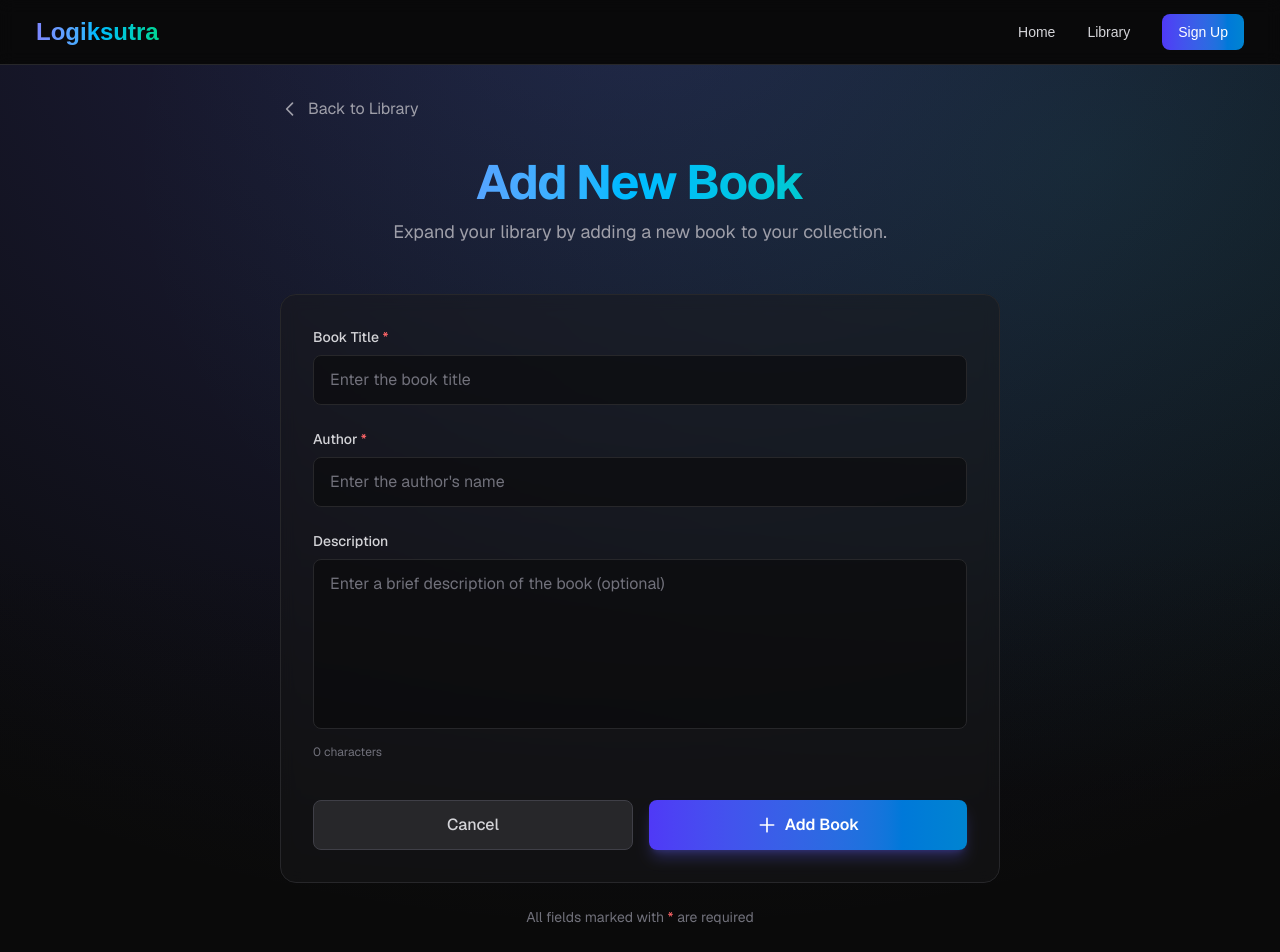
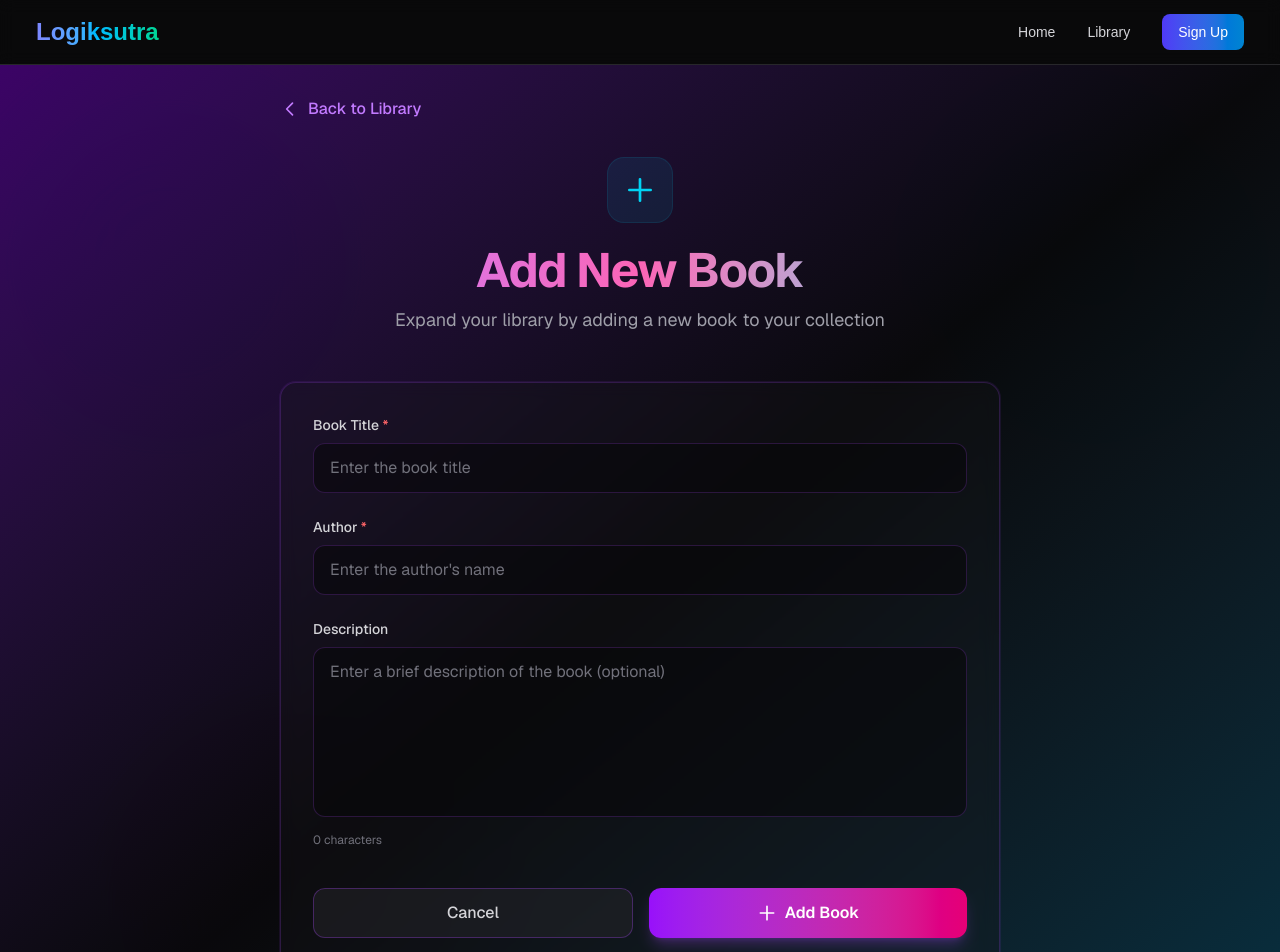
Before and after one commit to pikacoder44/Inkspire---Book-Review-Platform, a Next.js app in the folder frontend/: page /addbook in a window 1280 px wide. Shown: the top 952 px of the page. Built offline with nearby package versions, Linux system fonts and the light colour scheme.

Commit message:
Redesigned components

```diff
--- a/frontend/app/addbook/page.jsx
+++ b/frontend/app/addbook/page.jsx
@@ -56,18 +56,20 @@ const AddBook = () => {
   };
 
   return (
-    <main className="font-sans min-h-screen relative pb-16">
-      {/* Background gradients */}
+    <main className="font-sans min-h-screen relative pb-16 overflow-hidden">
+      {/* Animated Background */}
       <div className="pointer-events-none absolute inset-0 -z-10">
-        <div className="absolute inset-0 bg-[radial-gradient(80rem_60rem_at_50%_-10%,rgba(99,102,241,0.25),transparent),radial-gradient(60rem_40rem_at_85%_10%,rgba(16,185,129,0.12),transparent)]" />
-        <div className="absolute inset-0 bg-gradient-to-b from-transparent via-transparent to-[rgba(10,10,10,0.6)]" />
+        <div className="absolute inset-0 bg-gradient-to-br from-purple-950 via-zinc-950 to-cyan-950" />
+        <div className="absolute top-0 -left-4 w-96 h-96 bg-purple-500/20 rounded-full mix-blend-multiply filter blur-3xl animate-blob" />
+        <div className="absolute top-0 -right-4 w-96 h-96 bg-cyan-500/20 rounded-full mix-blend-multiply filter blur-3xl animate-blob animation-delay-2000" />
+        <div className="absolute -bottom-8 left-20 w-96 h-96 bg-pink-500/20 rounded-full mix-blend-multiply filter blur-3xl animate-blob animation-delay-4000" />
       </div>
 
       {/* Back Button */}
       <div className="relative mx-auto max-w-3xl px-6 pt-8">
         <button
           onClick={() => router.push("/books")}
-          className="inline-flex items-center gap-2 text-zinc-400 hover:text-zinc-200 transition-colors"
+          className="inline-flex items-center gap-2 text-purple-400 hover:text-purple-300 transition-colors font-medium"
         >
           <svg
             className="w-5 h-5"
@@ -89,19 +91,23 @@ const AddBook = () => {
       {/* Header Section */}
       <section className="relative mx-auto max-w-3xl px-6 pt-8 pb-4">
         <div className="text-center">
-
-          <h1 className="text-4xl sm:text-5xl font-bold tracking-tight bg-gradient-to-r from-indigo-400 via-sky-400 to-emerald-400 bg-clip-text text-transparent mb-3">
+          <div className="inline-flex h-16 w-16 items-center justify-center rounded-2xl bg-cyan-500/10 mb-6 ring-1 ring-cyan-500/20">
+            <svg className="w-8 h-8 text-cyan-400" fill="none" stroke="currentColor" viewBox="0 0 24 24">
+              <path strokeLinecap="round" strokeLinejoin="round" strokeWidth={2} d="M12 4v16m8-8H4" />
+            </svg>
+          </div>
+          <h1 className="text-4xl sm:text-5xl font-bold tracking-tight bg-gradient-to-r from-purple-400 via-pink-400 to-cyan-400 bg-clip-text text-transparent mb-3">
             Add New Book
           </h1>
           <p className="text-lg text-zinc-400 max-w-xl mx-auto">
-            Expand your library by adding a new book to your collection.
+            Expand your library by adding a new book to your collection
           </p>
         </div>
       </section>
 
       {/* Form Section */}
       <section className="relative mx-auto max-w-3xl px-6 py-8">
-        <div className="rounded-2xl border border-zinc-800 bg-zinc-900/50 backdrop-blur-sm p-8">
+        <div className="rounded-2xl border border-purple-500/20 bg-zinc-900/30 backdrop-blur-sm p-8 ring-1 ring-purple-500/10">
           <form onSubmit={handleSubmit} className="space-y-6">
             {/* Title Field */}
             <div>
@@ -118,7 +124,7 @@ const AddBook = () => {
                 value={title}
                 onChange={(e) => setTitle(e.target.value)}
                 placeholder="Enter the book title"
-                className="w-full rounded-lg border border-zinc-800 bg-zinc-950/60 px-4 py-3 text-base text-zinc-200 placeholder-zinc-500 outline-none focus:border-indigo-500 focus:ring-2 focus:ring-indigo-500/20 transition-all"
+                className="w-full rounded-xl border border-purple-500/20 bg-zinc-950/60 px-4 py-3 text-base text-zinc-200 placeholder-zinc-500 outline-none focus:border-purple-500/40 focus:ring-2 focus:ring-purple-500/20 transition-all"
               />
             </div>
 
@@ -137,7 +143,7 @@ const AddBook = () => {
                 value={author}
                 onChange={(e) => setAuthor(e.target.value)}
                 placeholder="Enter the author's name"
-                className="w-full rounded-lg border border-zinc-800 bg-zinc-950/60 px-4 py-3 text-base text-zinc-200 placeholder-zinc-500 outline-none focus:border-indigo-500 focus:ring-2 focus:ring-indigo-500/20 transition-all"
+                className="w-full rounded-xl border border-purple-500/20 bg-zinc-950/60 px-4 py-3 text-base text-zinc-200 placeholder-zinc-500 outline-none focus:border-purple-500/40 focus:ring-2 focus:ring-purple-500/20 transition-all"
               />
             </div>
 
@@ -155,7 +161,7 @@ const AddBook = () => {
                 value={description}
                 onChange={(e) => setDescription(e.target.value)}
                 placeholder="Enter a brief description of the book (optional)"
-                className="w-full rounded-lg border border-zinc-800 bg-zinc-950/60 px-4 py-3 text-base text-zinc-200 placeholder-zinc-500 outline-none focus:border-indigo-500 focus:ring-2 focus:ring-indigo-500/20 transition-all resize-none"
+                className="w-full rounded-xl border border-purple-500/20 bg-zinc-950/60 px-4 py-3 text-base text-zinc-200 placeholder-zinc-500 outline-none focus:border-purple-500/40 focus:ring-2 focus:ring-purple-500/20 transition-all resize-none"
               />
               <p className="mt-2 text-xs text-zinc-500">
                 {description.length} characters
@@ -211,14 +217,14 @@ const AddBook = () => {
               <button
                 type="button"
                 onClick={() => router.push("/books")}
-                className="flex-1 rounded-lg border border-zinc-700 bg-zinc-800 px-6 py-3 text-base font-medium text-zinc-300 hover:bg-zinc-700 hover:text-white transition-all"
+                className="flex-1 rounded-xl border border-purple-500/30 bg-zinc-800/50 px-6 py-3 text-base font-medium text-zinc-300 hover:bg-zinc-800 hover:text-white hover:border-purple-500/50 transition-all"
               >
                 Cancel
               </button>
               <button
                 type="submit"
                 disabled={loading}
-                className="flex-1 rounded-lg bg-gradient-to-r from-indigo-600 to-sky-600 px-6 py-3 text-base font-semibold text-white shadow-lg shadow-indigo-500/30 transition-all hover:shadow-xl hover:shadow-indigo-500/40 hover:scale-105 disabled:opacity-50 disabled:cursor-not-allowed disabled:hover:scale-100 disabled:hover:shadow-lg"
+                className="flex-1 rounded-xl bg-gradient-to-r from-purple-600 to-pink-600 px-6 py-3 text-base font-semibold text-white shadow-lg shadow-purple-500/25 transition-all hover:shadow-xl hover:shadow-purple-500/40 hover:scale-105 disabled:opacity-50 disabled:cursor-not-allowed disabled:hover:scale-100 disabled:hover:shadow-lg"
               >
                 {loading ? (
                   <span className="flex items-center justify-center gap-2">
--- a/frontend/components/AddReview.jsx
+++ b/frontend/components/AddReview.jsx
@@ -61,15 +61,22 @@ const AddReview = ({ isOpen, onClose, bookId, onReviewAdded }) => {
       {/* Modal */}
       <div className="fixed inset-0 z-50 flex items-center justify-center p-4">
         <div
-          className="relative w-full max-w-lg rounded-2xl border border-zinc-800 bg-zinc-900 shadow-2xl animate-in zoom-in-95 duration-200"
+          className="relative w-full max-w-lg rounded-2xl border border-purple-500/20 bg-zinc-900/95 backdrop-blur-xl shadow-2xl shadow-purple-500/10 animate-in zoom-in-95 duration-200 ring-1 ring-purple-500/10"
           onClick={(e) => e.stopPropagation()}
         >
           {/* Header */}
-          <div className="flex items-center justify-between border-b border-zinc-800 p-6">
-            <h2 className="text-2xl font-bold text-zinc-100">Write a Review</h2>
+          <div className="flex items-center justify-between border-b border-purple-500/20 p-6">
+            <div className="flex items-center gap-3">
+              <div className="inline-flex h-10 w-10 items-center justify-center rounded-xl bg-purple-500/10 ring-1 ring-purple-500/20">
+                <svg className="w-5 h-5 text-purple-400" fill="none" stroke="currentColor" viewBox="0 0 24 24">
+                  <path strokeLinecap="round" strokeLinejoin="round" strokeWidth={2} d="M11.049 2.927c.3-.921 1.603-.921 1.902 0l1.519 4.674a1 1 0 00.95.69h4.915c.969 0 1.371 1.24.588 1.81l-3.976 2.888a1 1 0 00-.363 1.118l1.518 4.674c.3.922-.755 1.688-1.538 1.118l-3.976-2.888a1 1 0 00-1.176 0l-3.976 2.888c-.783.57-1.838-.197-1.538-1.118l1.518-4.674a1 1 0 00-.363-1.118l-3.976-2.888c-.784-.57-.38-1.81.588-1.81h4.914a1 1 0 00.951-.69l1.519-4.674z" />
+                </svg>
+              </div>
+              <h2 className="text-2xl font-bold text-white">Write a Review</h2>
+            </div>
             <button
               onClick={onClose}
-              className="rounded-lg p-2 text-zinc-400 hover:bg-zinc-800 hover:text-zinc-200 transition-colors"
+              className="rounded-xl p-2 text-zinc-400 hover:bg-purple-500/10 hover:text-purple-300 transition-colors"
             >
               <svg
                 className="w-5 h-5"
@@ -139,7 +146,7 @@ const AddReview = ({ isOpen, onClose, bookId, onReviewAdded }) => {
                 value={comment}
                 onChange={(e) => setComment(e.target.value)}
                 placeholder="Share your thoughts about this book..."
-                className="w-full rounded-lg border border-zinc-800 bg-zinc-950/60 px-4 py-3 text-sm text-zinc-200 placeholder-zinc-500 outline-none focus:border-indigo-500 focus:ring-2 focus:ring-indigo-500/20 transition-all resize-none"
+                className="w-full rounded-xl border border-purple-500/20 bg-zinc-950/60 px-4 py-3 text-sm text-zinc-200 placeholder-zinc-500 outline-none focus:border-purple-500/40 focus:ring-2 focus:ring-purple-500/20 transition-all resize-none"
               />
               <p className="mt-2 text-xs text-zinc-500">
                 {comment.length} characters
@@ -158,14 +165,14 @@ const AddReview = ({ isOpen, onClose, bookId, onReviewAdded }) => {
               <button
                 type="button"
                 onClick={onClose}
-                className="flex-1 rounded-lg border border-zinc-700 bg-zinc-800 px-4 py-2.5 text-sm font-medium text-zinc-300 hover:bg-zinc-700 hover:text-white transition-all"
+                className="flex-1 rounded-xl border border-purple-500/30 bg-zinc-800/50 px-4 py-2.5 text-sm font-medium text-zinc-300 hover:bg-zinc-800 hover:text-white hover:border-purple-500/50 transition-all"
               >
                 Cancel
               </button>
               <button
                 type="submit"
                 disabled={loading || rating === 0}
-                className="flex-1 rounded-lg bg-gradient-to-r from-indigo-600 to-sky-600 px-4 py-2.5 text-sm font-semibold text-white shadow-lg shadow-indigo-500/30 transition-all hover:shadow-xl hover:shadow-indigo-500/40 disabled:opacity-50 disabled:cursor-not-allowed disabled:hover:shadow-lg"
+                className="flex-1 rounded-xl bg-gradient-to-r from-purple-600 to-pink-600 px-4 py-2.5 text-sm font-semibold text-white shadow-lg shadow-purple-500/25 transition-all hover:shadow-xl hover:shadow-purple-500/40 hover:scale-105 disabled:opacity-50 disabled:cursor-not-allowed disabled:hover:scale-100 disabled:hover:shadow-lg"
               >
                 {loading ? "Submitting..." : "Submit Review"}
               </button>
```
Also changed, not shown: frontend/components/EditBook.jsx (+16 -9 lines).
